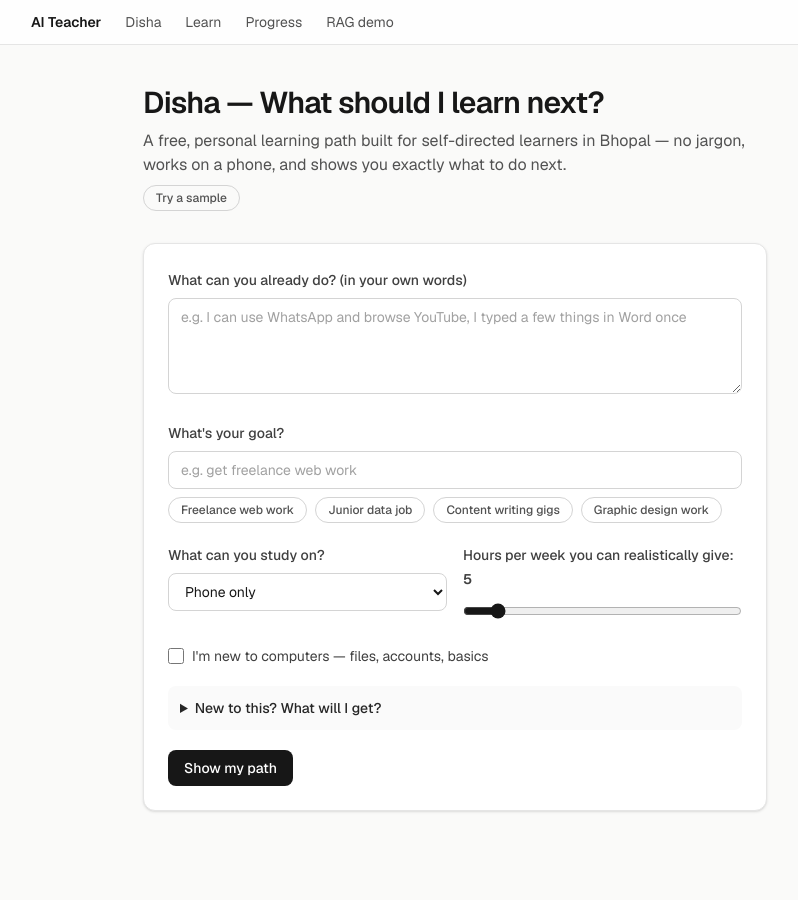
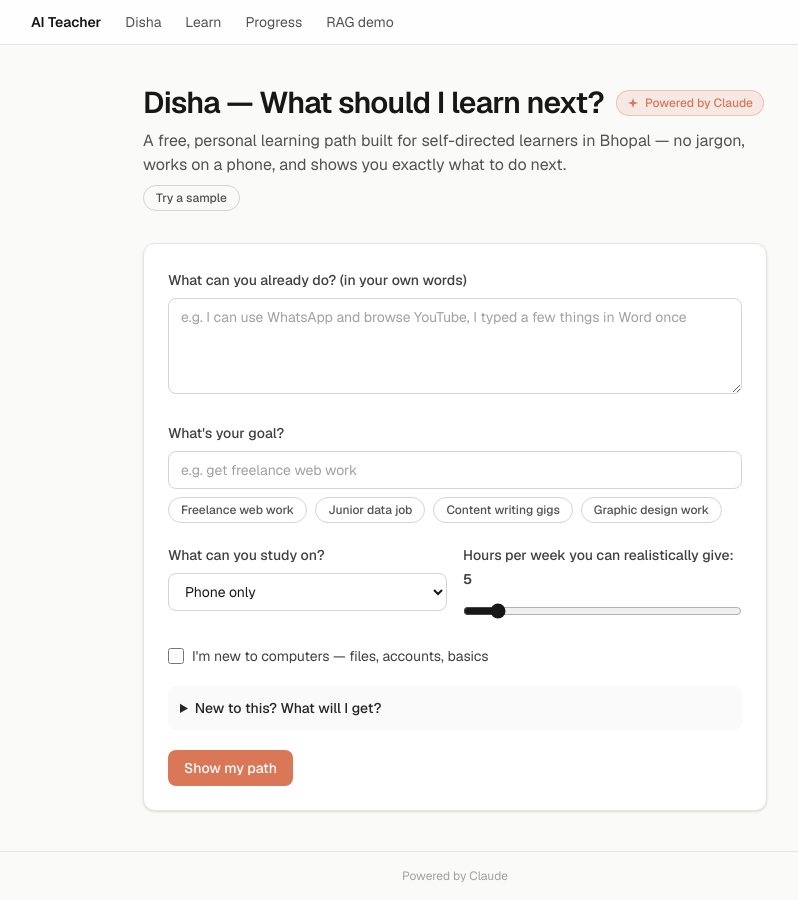
Before and after one commit to Laaaaksh/disha, a Next.js app: page /disha in a window 1280 px wide. Shown: the whole page, without its empty margins (185-983 px from the left). Before the commit the page ends 851 px from the top, so only its background shows below. Built offline with nearby package versions, Linux system fonts and the light colour scheme.

Commit message:
feat(disha): Powered-by-Claude branding + robust non-JSON error handling

```diff
--- a/app/disha/DishaClient.tsx
+++ b/app/disha/DishaClient.tsx
@@ -33,6 +33,34 @@ const SAMPLE_INTAKE: DishaIntake = {
   absoluteBeginner: true,
 };
 
+/** Small inline "spark" mark for the Claude badge — an evocative starburst, not a
+ *  reproduction of Anthropic's trademark. Uses currentColor so it inherits the
+ *  Claude accent wherever the badge is placed. */
+function ClaudeSpark({ className = "" }: { className?: string }) {
+  return (
+    <svg
+      viewBox="0 0 24 24"
+      width="12"
+      height="12"
+      fill="currentColor"
+      aria-hidden="true"
+      className={className}
+    >
+      <path d="M12 2L14.4 9.6L22 12L14.4 14.4L12 22L9.6 14.4L2 12L9.6 9.6L12 2Z" />
+    </svg>
+  );
+}
+
+/** "Powered by Claude" badge — tasteful, scoped to the Disha page only. */
+function ClaudeBadge({ className = "" }: { className?: string }) {
+  return (
+    <span className={`disha-claude-badge ${className}`}>
+      <ClaudeSpark />
+      Powered by Claude
+    </span>
+  );
+}
+
 export default function DishaClient() {
   const [intake, setIntake] = useState<DishaIntake>(DEFAULT_INTAKE);
   const [plan, setPlan] = useState<DishaPlan | null>(null);
@@ -53,8 +81,31 @@ export default function DishaClient() {
         completedStepOrders ? { intake: nextIntake, completedStepOrders } : { intake: nextIntake }
       ),
     });
-    const data = await res.json();
-    if (!res.ok) throw new Error(data.error ?? "Couldn't build your path — please try again.");
+
+    // Guard: in dev, a missing ANTHROPIC_API_KEY or a compile error makes the
+    // server return an HTML error page instead of JSON. Calling res.json() on
+    // that throws a raw "Unexpected token '<', "<!doctype "... is not valid
+    // JSON" error straight into the UI — so check content-type before ever
+    // parsing, and never let that raw parse error reach the user.
+    const contentType = res.headers.get("content-type") ?? "";
+    const looksLikeJson = contentType.includes("application/json");
+
+    if (!looksLikeJson) {
+      await res.text().catch(() => undefined); // drain the body defensively; it's never parsed
+      throw new Error(
+        "Couldn't reach the planner. Make sure the dev server is running and ANTHROPIC_API_KEY is set in .env.local (or use demo mode)."
+      );
+    }
+
+    const data = await res.json().catch(() => null);
+    if (!res.ok || !data) {
+      const message = data && typeof data.error === "string" ? data.error : undefined;
+      throw new Error(
+        message ??
+          "Couldn't reach the planner. Make sure the dev server is running and ANTHROPIC_API_KEY is set in .env.local (or use demo mode)."
+      );
+    }
+
     return data as DishaPlan;
   }
 
@@ -119,9 +170,12 @@ export default function DishaClient() {
   return (
     <main className="mx-auto flex w-full max-w-2xl flex-1 flex-col gap-8 px-4 py-10 sm:px-6">
       <header className="print:hidden space-y-2">
-        <h1 className="text-3xl font-semibold tracking-tight text-neutral-900 dark:text-neutral-50">
-          Disha — What should I learn next?
-        </h1>
+        <div className="flex flex-wrap items-center gap-x-3 gap-y-2">
+          <h1 className="text-3xl font-semibold tracking-tight text-neutral-900 dark:text-neutral-50">
+            Disha — What should I learn next?
+          </h1>
+          <ClaudeBadge />
+        </div>
         <p className="text-neutral-600 dark:text-neutral-400">
           A free, personal learning path built for self-directed learners in Bhopal — no jargon,
           works on a phone, and shows you exactly what to do next.
@@ -235,7 +289,7 @@ export default function DishaClient() {
 
           {error && <p className="text-sm text-red-600 dark:text-red-400">{error}</p>}
 
-          <button type="submit" disabled={loading} className="btn-primary self-start">
+          <button type="submit" disabled={loading} className="disha-btn-primary self-start">
             {loading ? "Building your path…" : "Show my path"}
           </button>
         </form>
@@ -245,6 +299,9 @@ export default function DishaClient() {
         <div id="disha-print-area" className="flex flex-col gap-8">
           <section className="rounded-xl border border-neutral-200 bg-white p-5 shadow-sm dark:border-neutral-800 dark:bg-neutral-900 sm:p-6 print:border-0 print:p-0 print:shadow-none">
             <p className="text-base font-medium text-neutral-900 dark:text-neutral-50">{plan.summary}</p>
+            <p className="disha-generated-note mt-2 text-xs">
+              <ClaudeSpark className="disha-generated-note-spark" /> Learning path generated by Claude (Anthropic)
+            </p>
           </section>
 
           <section className="flex flex-col gap-5">
@@ -257,7 +314,7 @@ export default function DishaClient() {
                     key={step.order}
                     className="flex gap-4 rounded-xl border border-neutral-200 bg-white p-5 shadow-sm dark:border-neutral-800 dark:bg-neutral-900 print:break-inside-avoid print:border print:shadow-none"
                   >
-                    <div className="flex h-8 w-8 flex-none items-center justify-center rounded-full bg-neutral-900 text-sm font-semibold text-white dark:bg-neutral-100 dark:text-neutral-900">
+                    <div className="disha-step-number flex h-8 w-8 flex-none items-center justify-center rounded-full text-sm font-semibold">
                       {step.order}
                     </div>
                     <div className="flex flex-1 flex-col gap-3">
@@ -310,7 +367,7 @@ export default function DishaClient() {
               >
                 {replanning ? "Re-planning…" : "Re-plan from here"}
               </button>
-              <button type="button" onClick={() => window.print()} className="btn-primary">
+              <button type="button" onClick={() => window.print()} className="disha-btn-primary">
                 Print / Save one-pager
               </button>
             </div>
--- a/app/globals.css
+++ b/app/globals.css
@@ -3,6 +3,9 @@
 :root {
   --background: #fafaf9;
   --foreground: #171717;
+  /* Claude's signature accent — used ONLY on the Disha page (see .disha-*
+     classes below) to keep AI Teacher / Learn's shared .btn-primary etc. untouched. */
+  --claude-accent: #d97757;
 }
 
 @theme inline {
@@ -67,4 +70,38 @@ body {
       hover:bg-neutral-100 disabled:cursor-not-allowed disabled:opacity-50
       dark:border-neutral-700 dark:text-neutral-100 dark:hover:bg-neutral-800;
   }
+
+  /* Disha-only "Powered by Claude" branding. Scoped with .disha-* classes
+     (rather than restyling .btn-primary/.btn-secondary) so AI Teacher and
+     Learn, which share those classes, are unaffected. */
+  .disha-btn-primary {
+    @apply rounded-lg px-4 py-2 text-sm font-medium text-white transition-colors
+      disabled:cursor-not-allowed disabled:opacity-50;
+    background: var(--claude-accent);
+  }
+
+  .disha-btn-primary:hover:not(:disabled) {
+    background: color-mix(in srgb, var(--claude-accent) 85%, black);
+  }
+
+  .disha-step-number {
+    background: var(--claude-accent);
+    color: #ffffff;
+  }
+
+  .disha-claude-badge {
+    @apply inline-flex items-center gap-1.5 rounded-full px-2.5 py-1 text-xs font-medium;
+    color: var(--claude-accent);
+    background: color-mix(in srgb, var(--claude-accent) 12%, transparent);
+    border: 1px solid color-mix(in srgb, var(--claude-accent) 35%, transparent);
+  }
+
+  .disha-generated-note {
+    @apply inline-flex items-center gap-1.5;
+    color: var(--claude-accent);
+  }
+
+  .disha-generated-note-spark {
+    @apply inline-block flex-none;
+  }
 }
--- a/app/layout.tsx
+++ b/app/layout.tsx
@@ -46,6 +46,9 @@ export default function RootLayout({ children }: LayoutProps<"/">) {
           </div>
         </nav>
         {children}
+        <footer className="print:hidden border-t border-neutral-200 py-4 text-center text-xs text-neutral-400 dark:border-neutral-800 dark:text-neutral-600">
+          Powered by Claude
+        </footer>
       </body>
     </html>
   );
```
